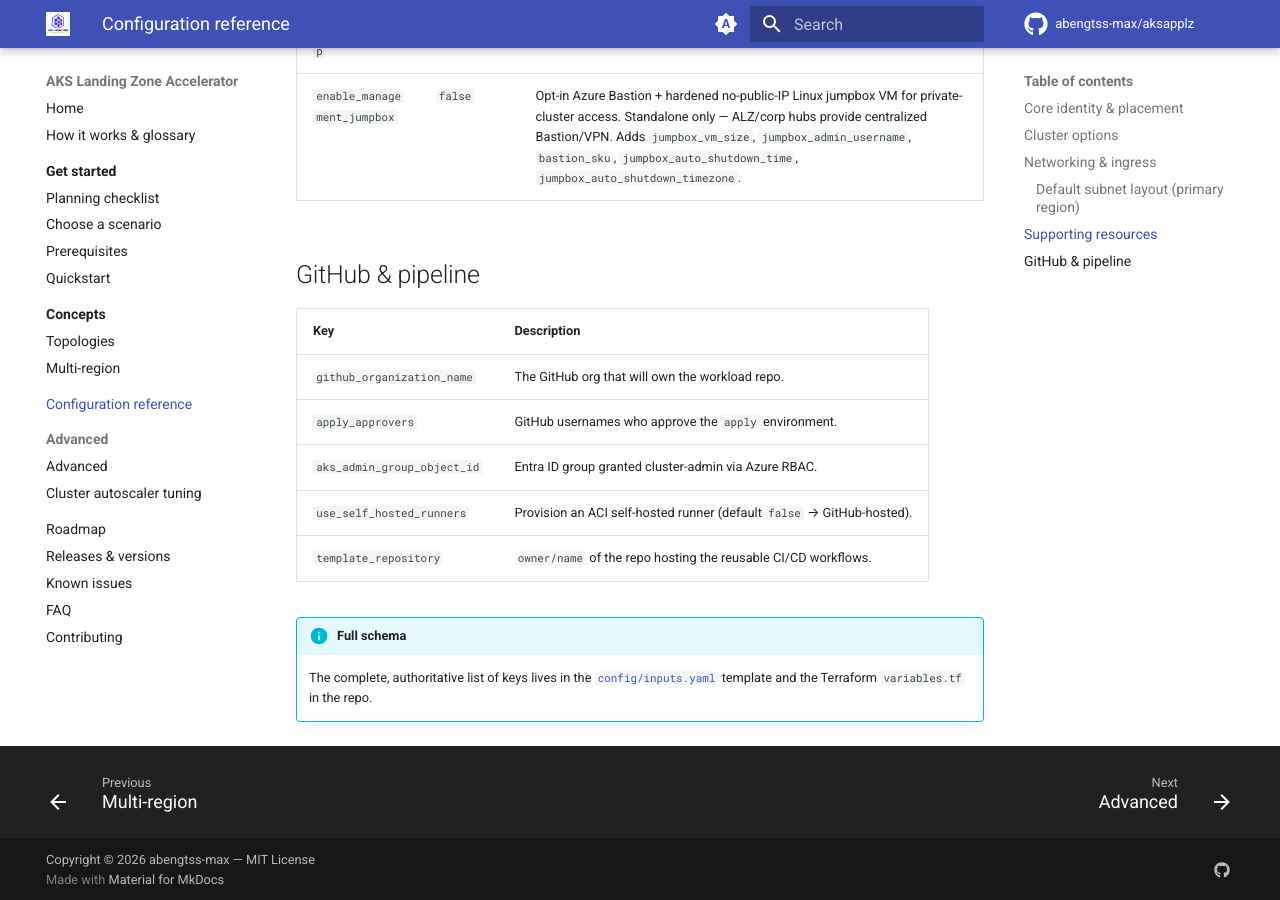
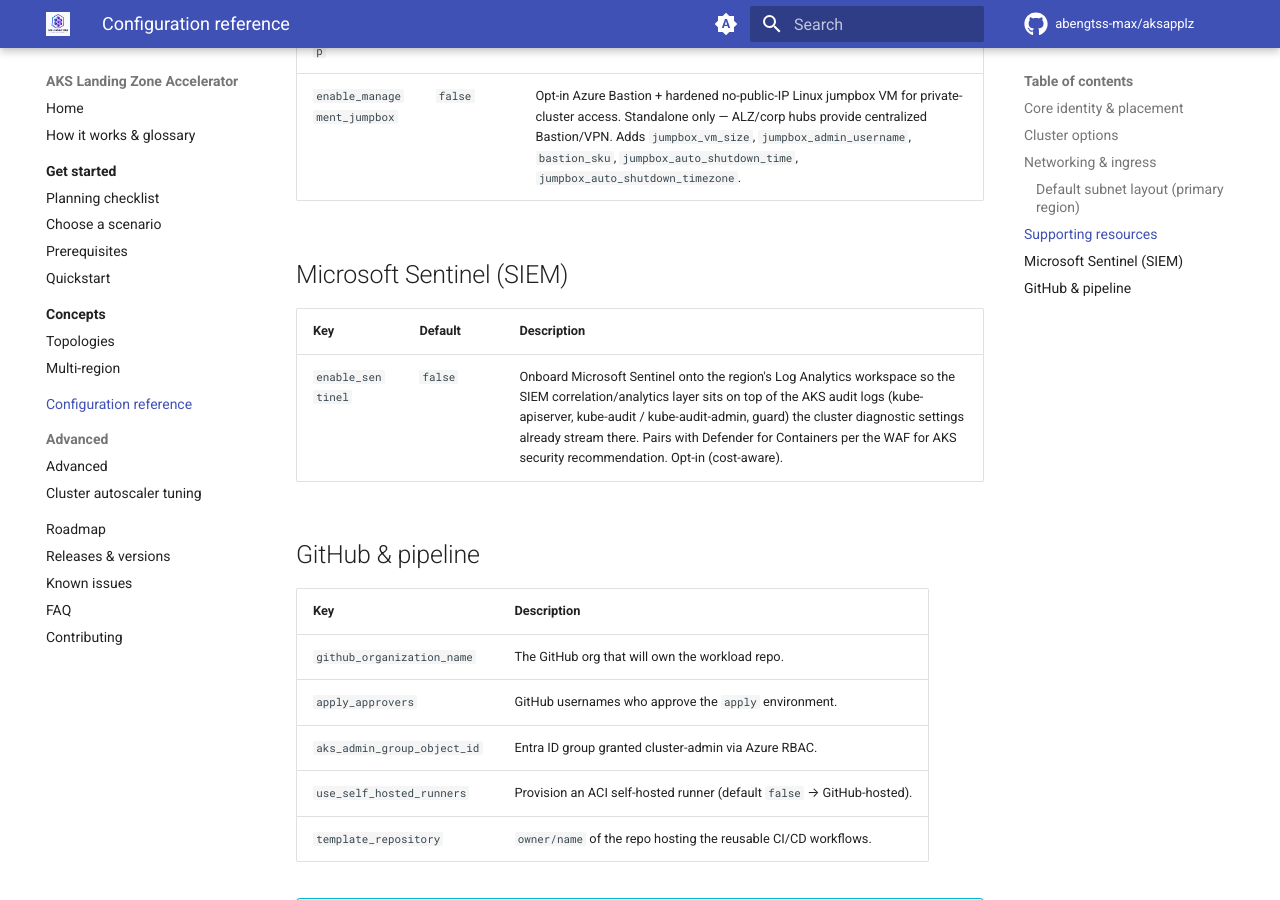
Before and after one commit to abengtss-max/aksapplz, an MkDocs documentation site: the page built from docs/reference/configuration.md, in a window 1280 px wide and 900 px high, scrolled down 2809 px. Built offline with MkDocs 1.6.1 and Material for MkDocs 9.7.7, drawn with Linux system fonts in a browser that asks for light colours; comment, search, counter and statistics services are not loaded.

Commit message:
feat: onboard Microsoft Sentinel SIEM on the region workspace (#31)
Add opt-in enable_sentinel (default false) that onboards Microsoft Sentinel onto the shared Log Analytics workspace via azurerm_sentinel_log_analytics_workspace_onboarding, adding SIEM correlation over the AKS audit logs already collected. Mirrored across terraform/ and ALZ.AKS/templates/terraform/; terraform validate passes on both.

```diff
--- a/docs/reference/configuration.md
+++ b/docs/reference/configuration.md
@@ -65,6 +65,12 @@
 | `enable_backup` | scenario | Azure Backup for AKS. |
 | `enable_management_jumpbox` | `false` | Opt-in Azure Bastion + hardened no-public-IP Linux jumpbox VM for private-cluster access. Standalone only — ALZ/corp hubs provide centralized Bastion/VPN. Adds `jumpbox_vm_size`, `jumpbox_admin_username`, `bastion_sku`, `jumpbox_auto_shutdown_time`, `jumpbox_auto_shutdown_timezone`. |
 
+## Microsoft Sentinel (SIEM)
+
+| Key | Default | Description |
+|---|---|---|
+| `enable_sentinel` | `false` | Onboard Microsoft Sentinel onto the region's Log Analytics workspace so the SIEM correlation/analytics layer sits on top of the AKS audit logs (kube-apiserver, kube-audit / kube-audit-admin, guard) the cluster diagnostic settings already stream there. Pairs with Defender for Containers per the WAF for AKS security recommendation. Opt-in (cost-aware). |
+
 ## GitHub & pipeline
 
 | Key | Description |
```
Also changed, not shown: 6 other files.
